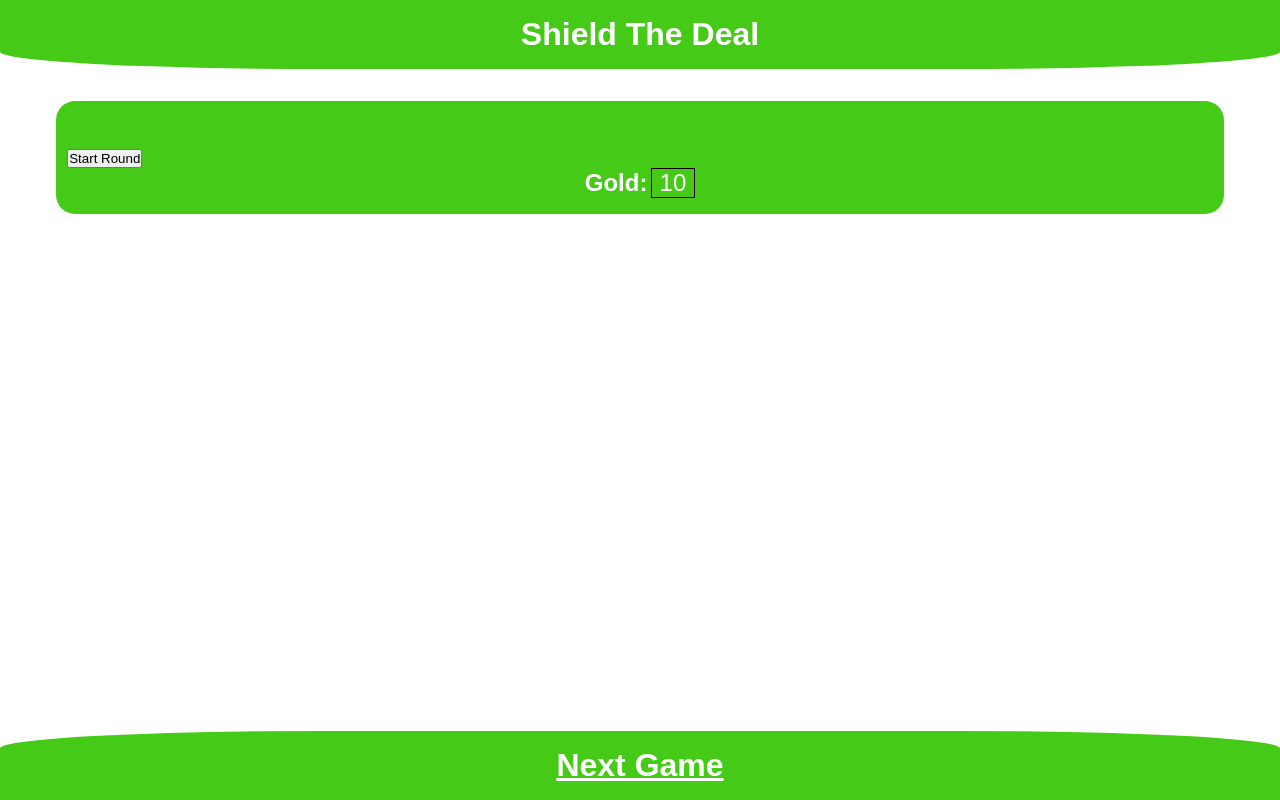
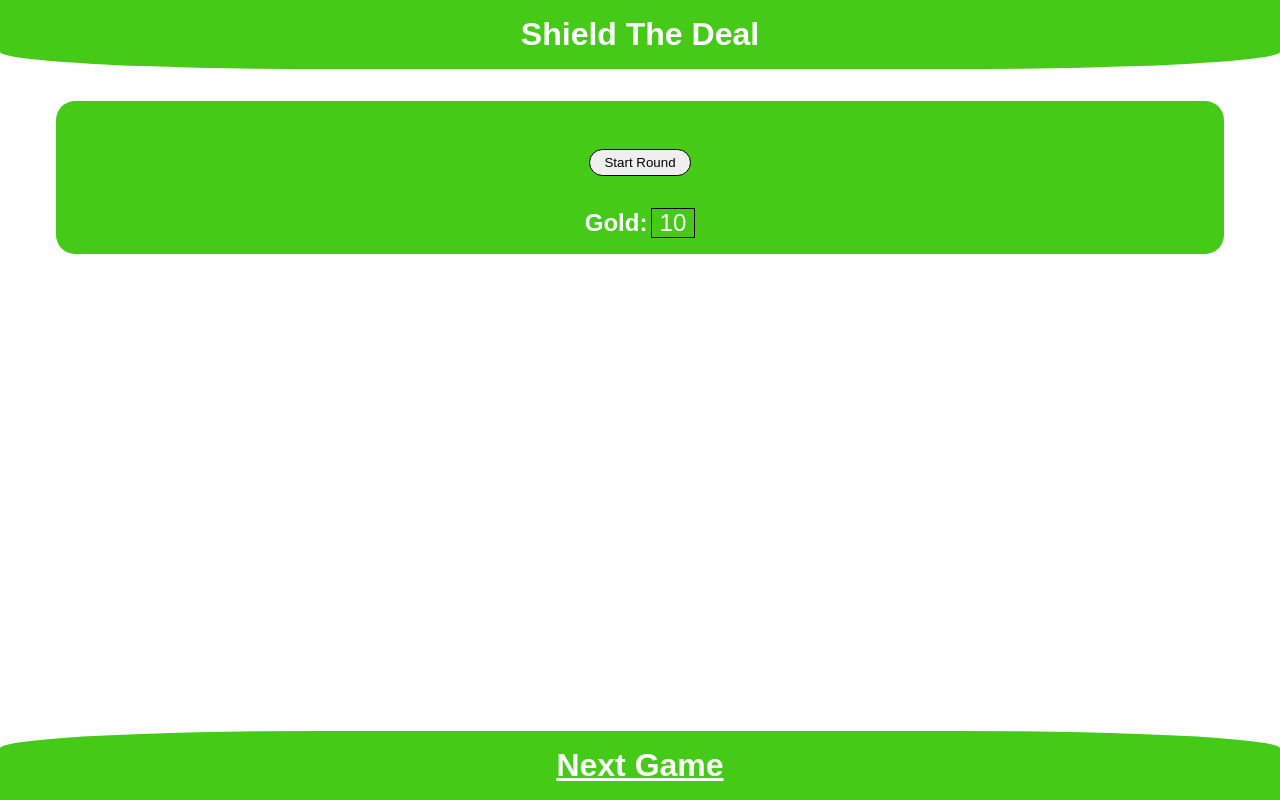
Before and after one commit to NeneIsTheName/gameshowDND, a Vue app: page /shieldTheDeal in a window 1280 px wide. Built offline with nearby package versions, Linux system fonts and the light colour scheme.

Commit message:
styled button

```diff
--- a/src/games/shieldTheDeal.vue
+++ b/src/games/shieldTheDeal.vue
@@ -6,7 +6,7 @@
         <div class="rooms-list">
             <div v-for="(player, index) in this.players" class="room" :id="`player${player.id}`" :style="{width: `${100/this.players.length}%`}">
                 <div class="room__title">
-                    <p class="room__title--text">{{ player.name }} | {{ player.gold }}</p>
+                    <p class="room__title--text">{{ player.name }}</p>
                     <p class="room__title--text">tokens: <span :id="`tokens${player.id}`">3</span></p>
                 </div>
                 <div class="room__choice">
@@ -22,8 +22,10 @@
                     <p v-if="player.id != stealer" @click="linkSteal(player.id)" class="players-list__choose--player">{{ player.name }}</p>
                 </div>
             </div>
-            <div class="">
-                <button @click="start_round()">Start Round</button>
+            <div class="start">
+                <div class="start__round">
+                    <button class="start__round--button" @click="start_round()">Start Round</button>
+                </div>
             </div>
         </div>
 
--- a/src/styling/games/shieldTheDeal.scss
+++ b/src/styling/games/shieldTheDeal.scss
@@ -1,5 +1,17 @@
 .shieldTheDeal{
-    margin-top: 2rem;
+    margin: 2rem 0;
+
+    .start{
+
+        &__round{
+
+            &--button{
+                @include button_standard;
+                margin: 0 auto;
+                display: block;
+            }
+        }
+    }
 
     .players-list{
         margin-bottom: 2rem;
```
